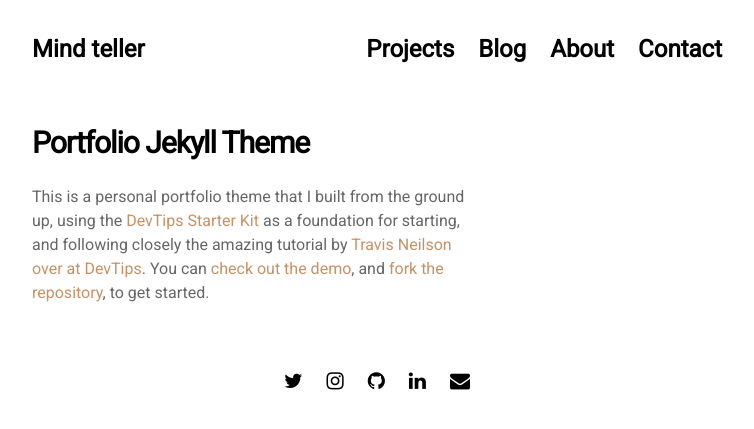
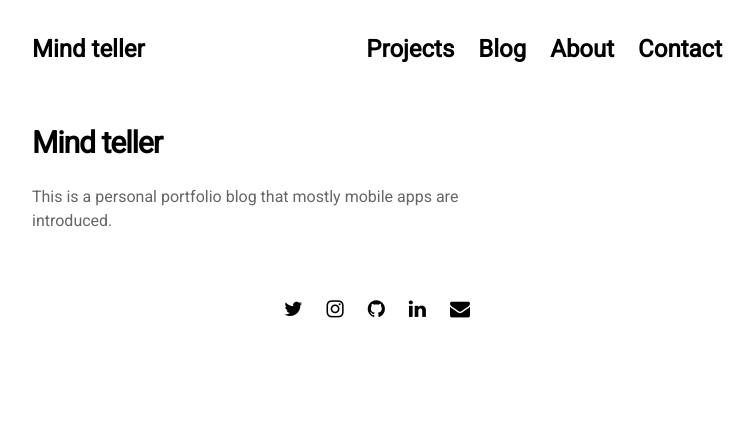
Before and after one commit to juneyoon/juneyoon.github.io, a Jekyll site: the page built from pages/about.md, in a window 1280 px wide. Shown: the top 429 px of the page, without its empty margins (263-1017 px from the left). Built offline with Jekyll 4.4.1, drawn with Linux system fonts in a browser that asks for light colours; nearby versions of some CDN libraries.

Commit message:
about updated

```diff
--- a/pages/about.md
+++ b/pages/about.md
@@ -4,6 +4,6 @@ title: About
 permalink: /about
 ---
 
-# Portfolio Jekyll Theme
+# Mind teller
 
-This is a personal portfolio theme that I built from the ground up, using the [DevTips Starter Kit](http://devtipsstarterkit.com/) as a foundation for starting, and following closely the amazing tutorial by [Travis Neilson over at DevTips](https://www.youtube.com/watch?v=T6jKLsxbFg4&list=PL0CB3OvPhDA_STygmp3sDenx3UpdOMk7P). You can [check out the demo](lenpaul.github.io/portfolio-jekyll-theme/), and [fork the repository](https://github.com/LeNPaul/portfolio-jekyll-theme/fork), to get started.
+This is a personal portfolio blog that mostly mobile apps are introduced.
```
